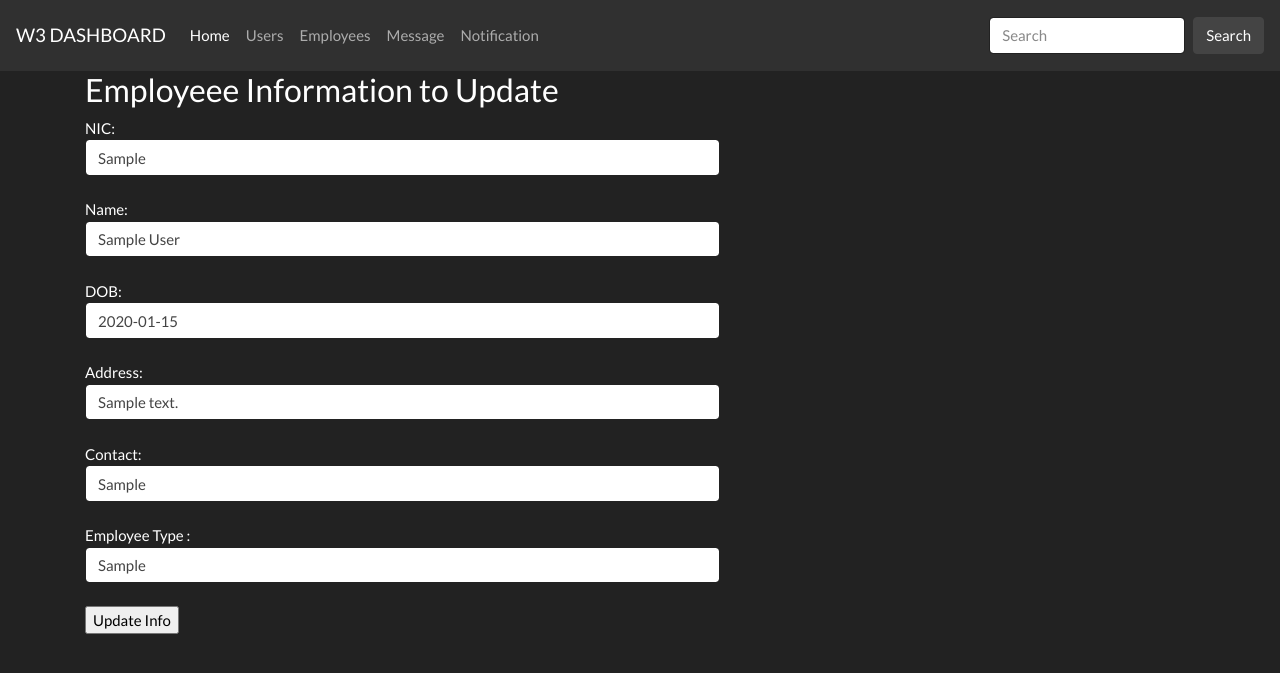
After one commit to Group-48-W3/W3, a PHP site: page /view/user/employeeUpdate.php?updateid=1 in a window 1280 px wide. The commit adds this page. Shown: the top 673 px of the page. Run offline with PHP 8.4, Linux system fonts and the light colour scheme; tables that the repository leaves empty hold one stand-in row (values such as "Sample post").

Commit message:
employee CRUD

```diff
--- a/controller/user/employeeController.php
+++ b/controller/user/employeeController.php
@@ -8,6 +8,7 @@ if (isset($_GET['deleteid'])) {
     $emp = new Employee();
     $emp->deleteEmployee($_GET['deleteid']);
 }
+
 class Employee{
 
     function __construct(){
@@ -41,6 +42,10 @@ class Employee{
         return $res;
 
     }
+    function getSingleEmployee($id){
+        $res = getSingleEmployeeDB($id);
+        return $res;
+    }
     function deleteEmployee($nic){
         //delete the employee
         if(deleterUserByNic($nic)){
--- a/model/employeeModel.php
+++ b/model/employeeModel.php
@@ -33,6 +33,13 @@ function getAllEmployeeDB(){
 
 	return $result;
 }
+function getSingleEmployeeDB($id){
+    global $conn;
+    $query = "select * from employee WHERE emp_id = '".$id."'";
+    $result = mysqli_query($conn,$query);
+
+    return $result;
+}
 function deleterUserByNic($nic){
 	global $conn;
 	$sql = "delete from employee WHERE nic='" . $nic . "'";
--- /dev/null
+++ b/view/user/employeeUpdate.php
@@ -0,0 +1,42 @@
+<?php
+
+require_once('./../../controller/user/employeeController.php');
+require_once('./userHeader.php');
+if (isset($_GET['updateid'])) {
+    $emp = new Employee();
+    $emp_details = $emp->getSingleEmployee($_GET['updateid']);
+
+    $row = mysqli_fetch_array($emp_details);
+}
+?>
+
+<div class="container">
+    <div class="row">
+    <div class="col-7">
+    <h3>Employeee Information to Update</h3>
+    <form method="post" action="./../../controller/user/employeeController.php">
+        NIC:<br>
+		<input type="text" class="form-control" name="emp_nic" value="<?php echo $row["nic"]; ?>">
+		<br>
+        Name:<br>
+		<input type="text" class="form-control" name="emp_name" value="<?php echo $row["emp_name"]; ?>">
+		<br>
+		DOB:<br>
+		<input type="text" class="form-control" name="emp_dob" value="<?php echo $row["dob"]; ?>">
+		<br>
+		Address:<br>
+		<input type="textarea" class="form-control" name="emp_address" value="<?php echo $row["emp_address"]; ?>">
+		<br>
+		Contact:<br>
+		<input type="text" class="form-control" name="emp_contact" placeholder="+94123456789" value="<?php echo $row["contact_num"]; ?>">
+        <br>
+		Employee Type :<br>
+		<input type="text" class="form-control" name="emp_type" placeholder="permanent/temporary/contract" value="<?php echo $row["emp_type"]; ?>">
+        <br>
+		<input type="submit" name="empUpdateDetails" value="Update Info">
+	</form>
+    </div>
+    </div>
+    </div>
+</body>
+</html>
--- a/view/user/employeeView.php
+++ b/view/user/employeeView.php
@@ -35,7 +35,7 @@ $result = $employee->getAllEmployee();
         <td><?php echo $row["emp_type"]; ?></td>
         <td>
         <a class="btn btn-info" href="./../../controller/user/employeeController.php?viewid=<?php echo $row["emp_id"]; ?>">View</a>
-        <a class="btn btn-warning" href="./../../controller/user/employeeController.php?updateid=<?php echo $row["emp_id"]; ?>">Update</a>
+        <a class="btn btn-warning" href="./employeeUpdate.php?updateid=<?php echo $row["emp_id"]; ?>">Update</a>
         <a class="btn btn-danger" href="./../../controller/user/employeeController.php?deleteid=<?php echo $row["nic"]; ?>">Delete</a>
         </td>
     </tr>
```
